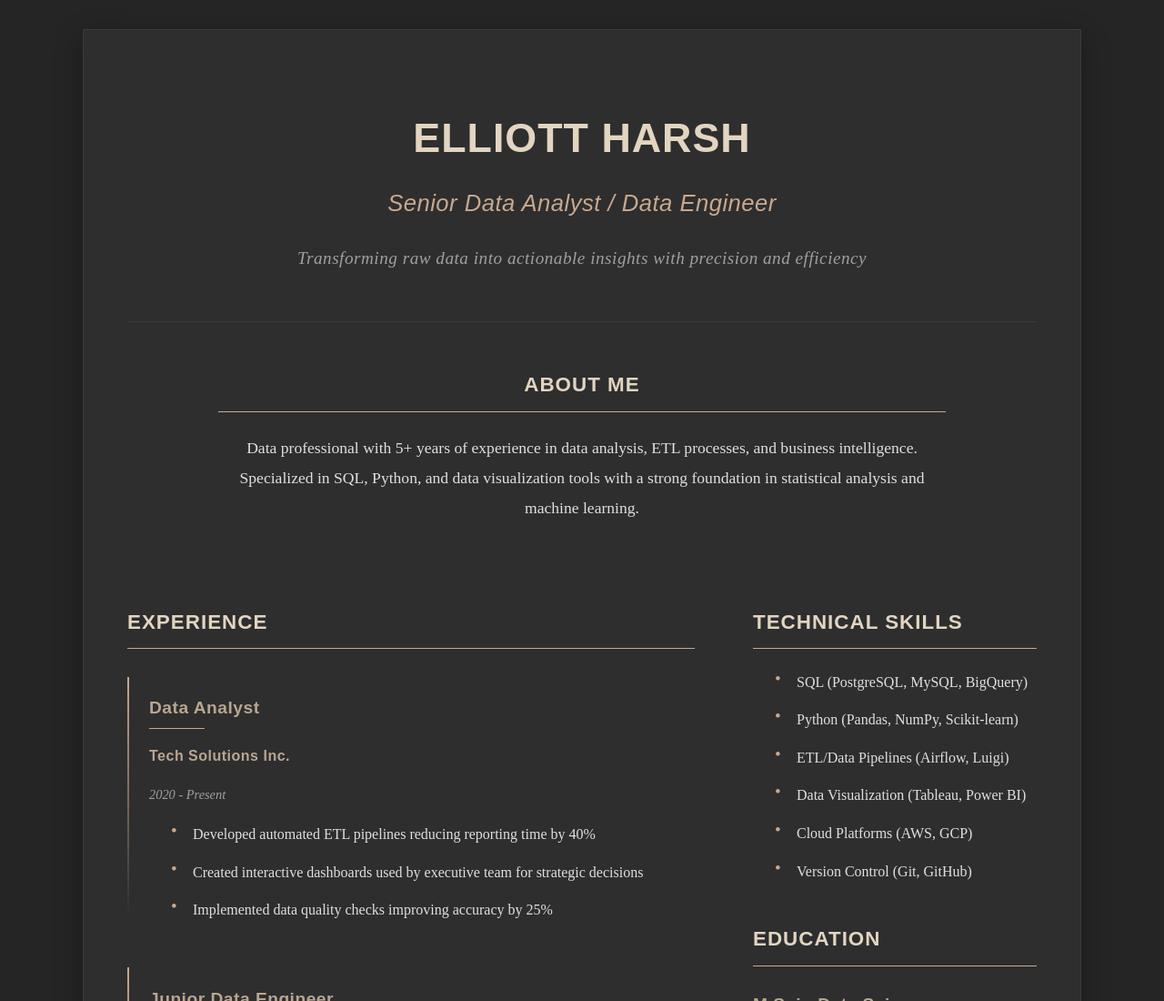
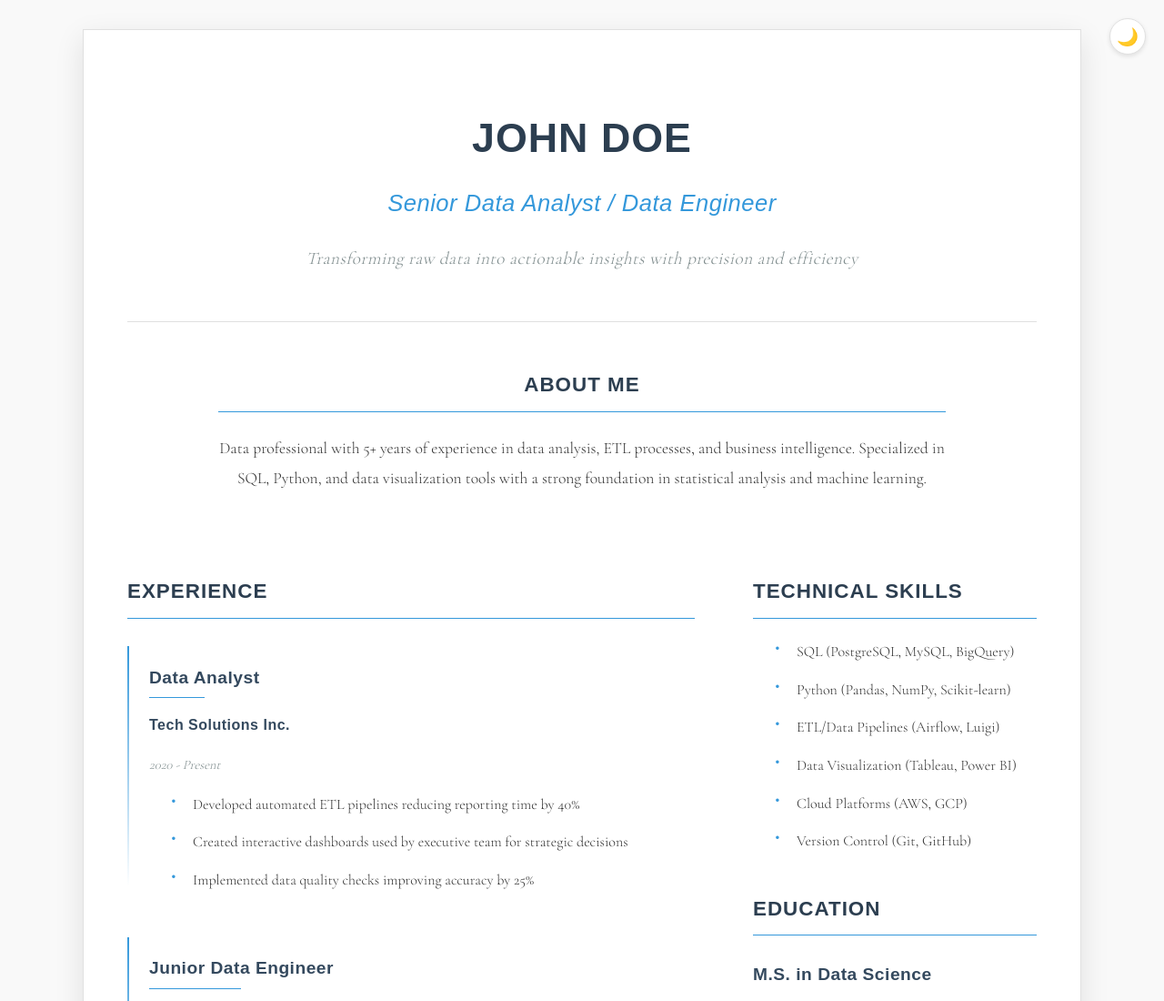
Before and after one commit to Ell10ttHar5h/resume_website, a plain HTML site: page index.html in a window 1280 px wide. Shown: the top 1100 px of the page at 91% size. Drawn offline with nearby package versions, Linux system fonts and the light colour scheme; a web font is replaced by a local one.

Commit message:
the darkness

```diff
--- a/index.html
+++ b/index.html
@@ -7,13 +7,20 @@
     <link rel="stylesheet" href="styles.css">
     <link rel="preconnect" href="https://fonts.googleapis.com">
     <link rel="preconnect" href="https://fonts.gstatic.com" crossorigin>
-    <link href="https://fonts.googleapis.com/css2?family=Lora:wght@400;600&family=Open+Sans:wght@300;400;600&display=swap" rel="stylesheet">
+    <link href="https://fonts.googleapis.com/css2?family=Cormorant+Garamond:wght@300;400;600;700&family=Proza+Libre:wght@400;600&display=swap" rel="stylesheet">
+    <script src="script.js" defer></script>
 </head>
 <body>
+    <div class="theme-toggle-container">
+        <button id="themeToggle" aria-label="Toggle dark mode">
+            <span class="toggle-icon">🌓</span>
+        </button>
+    </div>
+
     <div class="container">
         <header>
             <div class="header-content">
-                <h1>Elliott Harsh</h1>
+                <h1>John Doe</h1>
                 <h2>Senior Data Analyst / Data Engineer</h2>
                 <p class="tagline">Transforming raw data into actionable insights with precision and efficiency</p>
             </div>
--- /dev/null
+++ b/script.js
@@ -0,0 +1,45 @@
+document.addEventListener('DOMContentLoaded', function() {
+    const themeToggle = document.getElementById('themeToggle');
+    const prefersDarkScheme = window.matchMedia('(prefers-color-scheme: dark)');
+
+    // Check for saved theme preference or use system preference
+    const currentTheme = localStorage.getItem('theme') ||
+                         (prefersDarkScheme.matches ? 'dark' : 'light');
+
+    // Apply the current theme
+    if (currentTheme === 'dark') {
+        document.body.setAttribute('data-theme', 'dark');
+        themeToggle.innerHTML = '<span class="toggle-icon">☀️</span>';
+    } else {
+        document.body.removeAttribute('data-theme');
+        themeToggle.innerHTML = '<span class="toggle-icon">🌙</span>';
+    }
+
+    // Toggle theme on button click
+    themeToggle.addEventListener('click', function() {
+        let theme;
+        if (document.body.getAttribute('data-theme')) {
+            document.body.removeAttribute('data-theme');
+            theme = 'light';
+            themeToggle.innerHTML = '<span class="toggle-icon">🌙</span>';
+        } else {
+            document.body.setAttribute('data-theme', 'dark');
+            theme = 'dark';
+            themeToggle.innerHTML = '<span class="toggle-icon">☀️</span>';
+        }
+        localStorage.setItem('theme', theme);
+    });
+
+    // Watch for system theme changes
+    prefersDarkScheme.addListener(e => {
+        if (localStorage.getItem('theme')) return;
+
+        if (e.matches) {
+            document.body.setAttribute('data-theme', 'dark');
+            themeToggle.innerHTML = '<span class="toggle-icon">☀️</span>';
+        } else {
+            document.body.removeAttribute('data-theme');
+            themeToggle.innerHTML = '<span class="toggle-icon">🌙</span>';
+        }
+    });
+});
--- a/styles.css
+++ b/styles.css
@@ -1,17 +1,32 @@
-/* Elegant Dark Theme Color Palette */
+/* Light Theme (Default) */
 :root {
-    --primary: #e2d5c1; /* Creamy parchment */
-    --secondary: #b8a692; /* Muted tan */
-    --accent: #c9a88e; /* Warm bronze */
-    --light: #3a3a3a; /* Dark gray */
-    --dark: #1e1e1e; /* Near black */
-    --text: #e0e0e0; /* Soft white */
-    --text-light: #a0a0a0; /* Gray text */
-    --background: #252525; /* Dark background */
-    --card: #2e2e2e; /* Slightly lighter card */
+    --primary: #2c3e50;
+    --secondary: #34495e;
+    --accent: #3498db;
+    --light: #ecf0f1;
+    --dark: #2c3e50;
+    --text: #333333;
+    --text-light: #7f8c8d;
+    --background: #f9f9f9;
+    --card: #ffffff;
+    --border: #e0e0e0;
 }
 
-/* Typography - More refined choices */
+/* Dark Theme */
+[data-theme="dark"] {
+    --primary: #e2d5c1;
+    --secondary: #b8a692;
+    --accent: #c9a88e;
+    --light: #3a3a3a;
+    --dark: #1e1e1e;
+    --text: #e0e0e0;
+    --text-light: #a0a0a0;
+    --background: #252525;
+    --card: #2e2e2e;
+    --border: #444444;
+}
+
+/* Base Styles */
 body {
     font-family: 'Cormorant Garamond', serif;
     line-height: 1.8;
@@ -20,15 +35,15 @@ body {
     margin: 0;
     padding: 0;
     font-weight: 300;
+    transition: background-color 0.3s ease, color 0.3s ease;
 }
-
-@import url('https://fonts.googleapis.com/css2?family=Cormorant+Garamond:wght@300;400;600;700&family=Proza+Libre:wght@400;600&display=swap');
 
 h1, h2, h3, h4 {
     font-family: 'Proza Libre', sans-serif;
     font-weight: 600;
     color: var(--primary);
     letter-spacing: 0.5px;
+    transition: color 0.3s ease;
 }
 
 h1 {
@@ -45,6 +60,7 @@ h2 {
     margin-top: 0;
     font-style: italic;
     font-weight: 400;
+    transition: color 0.3s ease;
 }
 
 h3 {
@@ -54,29 +70,33 @@ h3 {
     margin-top: 2.5rem;
     text-transform: uppercase;
     letter-spacing: 1px;
+    transition: border-color 0.3s ease;
 }
 
 h4 {
     font-size: 1.2rem;
     margin-bottom: 0.3rem;
     color: var(--secondary);
+    transition: color 0.3s ease;
 }
 
-/* Layout - More refined spacing */
+/* Layout */
 .container {
     max-width: 1000px;
     margin: 2rem auto;
     padding: 3rem;
     background-color: var(--card);
-    box-shadow: 0 10px 30px rgba(0, 0, 0, 0.3);
-    border: 1px solid var(--light);
+    box-shadow: 0 10px 30px rgba(0, 0, 0, 0.1);
+    border: 1px solid var(--border);
+    transition: all 0.3s ease;
 }
 
 header {
     text-align: center;
     margin-bottom: 3rem;
     padding-bottom: 2rem;
-    border-bottom: 1px solid var(--light);
+    border-bottom: 1px solid var(--border);
+    transition: border-color 0.3s ease;
 }
 
 .tagline {
@@ -85,6 +105,7 @@ header {
     font-size: 1.2rem;
     letter-spacing: 0.5px;
     margin-top: 1rem;
+    transition: color 0.3s ease;
 }
 
 .columns {
@@ -100,7 +121,7 @@ header {
     flex: 1;
 }
 
-/* Sections - More elegant details */
+/* Sections */
 .job {
     margin-bottom: 2.5rem;
     position: relative;
@@ -115,6 +136,7 @@ header {
     height: calc(100% - 1rem);
     width: 2px;
     background: linear-gradient(to bottom, var(--accent), transparent);
+    transition: background 0.3s ease;
 }
 
 .company, .school {
@@ -122,6 +144,7 @@ header {
     color: var(--secondary);
     font-family: 'Proza Libre', sans-serif;
     letter-spacing: 0.5px;
+    transition: color 0.3s ease;
 }
 
 .date {
@@ -129,6 +152,7 @@ header {
     font-size: 0.9rem;
     margin-bottom: 0.8rem;
     font-style: italic;
+    transition: color 0.3s ease;
 }
 
 ul {
@@ -140,6 +164,7 @@ li {
     margin-bottom: 0.8rem;
     position: relative;
     padding-left: 1.5rem;
+    transition: color 0.3s ease;
 }
 
 li:before {
@@ -149,16 +174,18 @@ li:before {
     color: var(--accent);
     font-size: 1.2rem;
     line-height: 1;
+    transition: color 0.3s ease;
 }
 
-/* Footer - More sophisticated */
+/* Footer */
 footer {
     margin-top: 3rem;
     padding-top: 2rem;
-    border-top: 1px solid var(--light);
+    border-top: 1px solid var(--border);
     text-align: center;
     font-size: 0.95rem;
     color: var(--text-light);
+    transition: all 0.3s ease;
 }
 
 .contact p {
@@ -177,7 +204,38 @@ a:hover {
     text-decoration: underline;
 }
 
-/* Responsive Design - More polished */
+/* Theme Toggle */
+.theme-toggle-container {
+    position: fixed;
+    top: 20px;
+    right: 20px;
+    z-index: 100;
+}
+
+#themeToggle {
+    background: var(--card);
+    border: 1px solid var(--border);
+    color: var(--text);
+    border-radius: 50%;
+    width: 40px;
+    height: 40px;
+    cursor: pointer;
+    display: flex;
+    align-items: center;
+    justify-content: center;
+    transition: all 0.3s ease;
+    box-shadow: 0 2px 5px rgba(0, 0, 0, 0.1);
+}
+
+#themeToggle:hover {
+    transform: scale(1.1);
+}
+
+.toggle-icon {
+    font-size: 1.2rem;
+}
+
+/* Responsive Design */
 @media (max-width: 768px) {
     .columns {
         flex-direction: column;
@@ -194,9 +252,14 @@ a:hover {
     h1 {
         font-size: 2.2rem;
     }
+
+    .theme-toggle-container {
+        top: 10px;
+        right: 10px;
+    }
 }
 
-/* Special elegant touches */
+/* Special Elements */
 .about {
     font-size: 1.1rem;
     line-height: 1.9;
@@ -219,4 +282,5 @@ a:hover {
     width: 50%;
     height: 1px;
     background: var(--accent);
+    transition: background 0.3s ease;
 }
```
